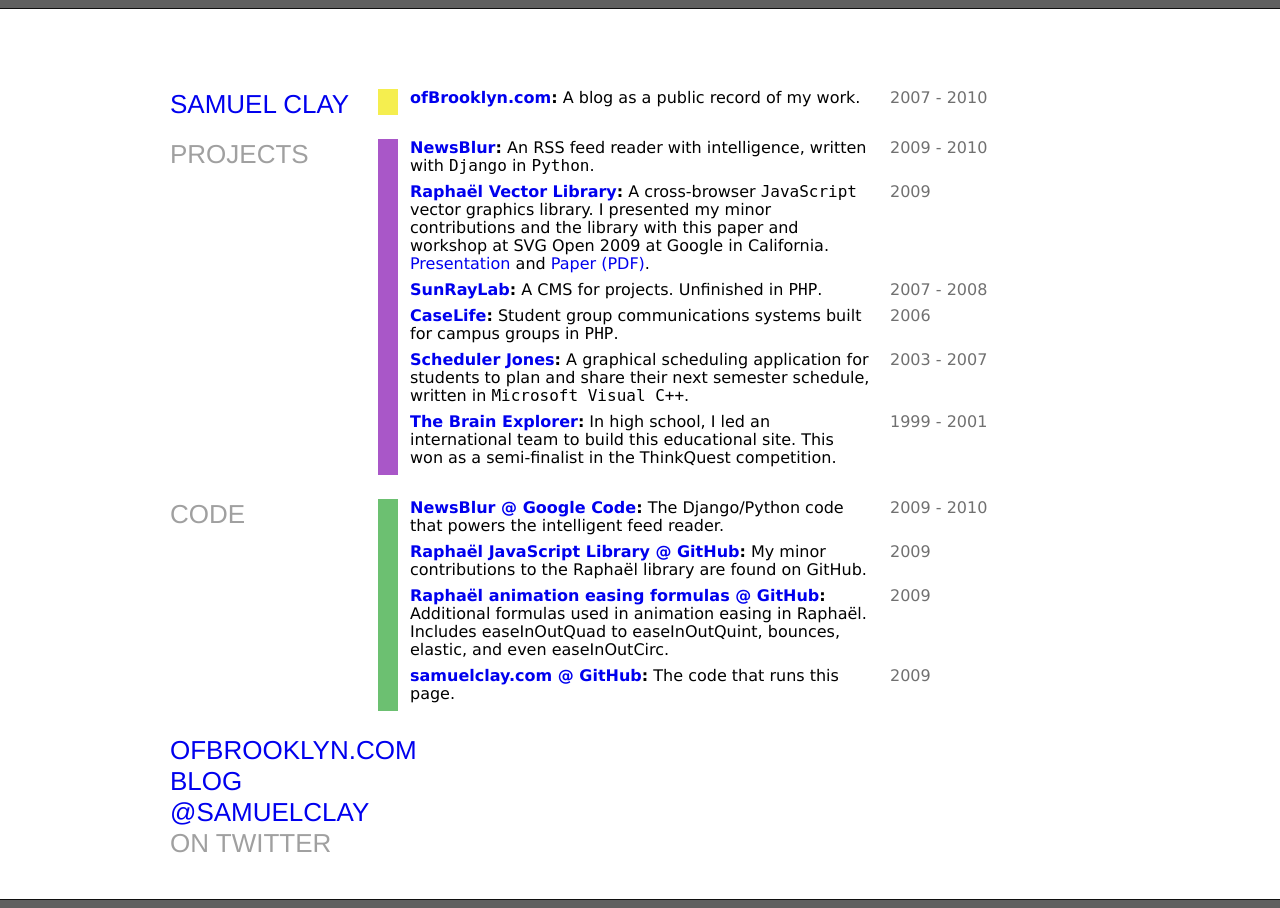
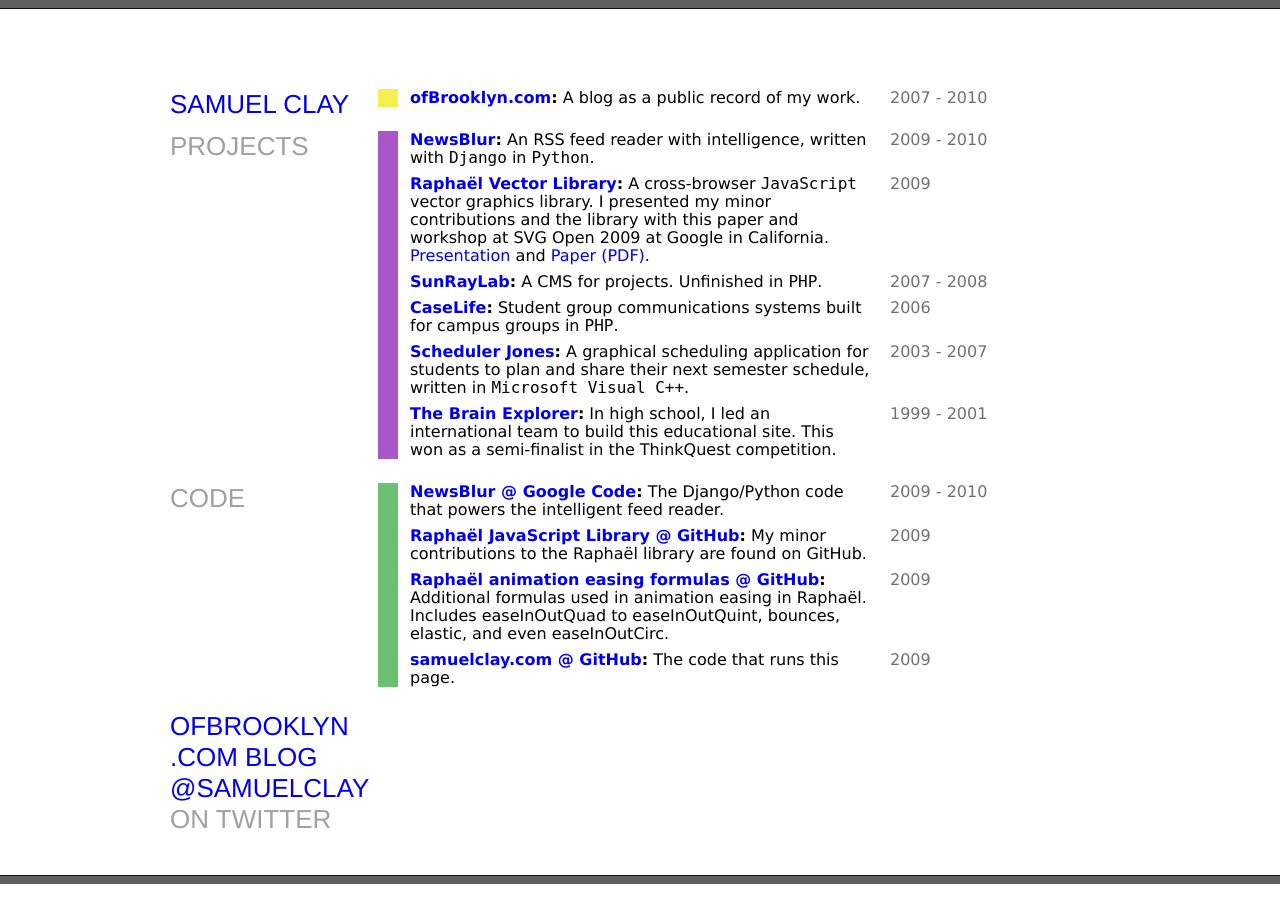
Before and after one commit to samuelclay/samuelclay, a Django app: template templates/index.html in a window 1280 px wide. After the commit the page ends 884 px from the top, so only its background shows below. Run offline with Django 3.2, Linux system fonts and the light colour scheme; the template is opened without the code that fills it, so the values that code supplies are empty.

Commit message:
Spacing is even between all lists.

```diff
--- a/media/styles/global.css
+++ b/media/styles/global.css
@@ -76,6 +76,11 @@ ul li {
     margin: 0 0 8px;
     line-height: 18px;
 }
+
+ul li.last {
+    margin: 0;
+}
+
 small {
      position: absolute;
      left: 480px;
--- a/templates/index.html
+++ b/templates/index.html
@@ -8,7 +8,7 @@
     <div class="header"><a href="mailto:samuel@ofbrooklyn.com">Samuel Clay</a></div>
     <div class="content block-intro">
         <ul>
-            <li>
+            <li class="last">
                 <strong><a href="http://www.ofbrooklyn.com">ofBrooklyn.com</a>:</strong> A blog  as a public record of my work.
                 <small>2007 - 2010</small>
             </li>
@@ -39,7 +39,7 @@
                 <strong><a href="http://www.ofbrooklyn.com/jones">Scheduler Jones</a>:</strong> A graphical scheduling application for students to plan and share their next semester schedule, written in <code>Microsoft Visual C++</code>.
                 <small>2003 - 2007</small>
             </li>
-            <li>
+            <li class="last">
                 <strong><a href="http://library.thinkquest.org/C0110299">The Brain Explorer</a>:</strong> In high school, I led an international team to build this educational site. This won as a semi-finalist in the ThinkQuest competition.
                 <small>1999 - 2001</small>
             </li>
@@ -61,18 +61,18 @@
                 <strong><a href="http://github.com/samuelclay/raphael-easing">Raphaël animation easing formulas @ GitHub</a>:</strong> Additional formulas used in animation easing in Raphaël. Includes easeInOutQuad to easeInOutQuint, bounces, elastic, and even easeInOutCirc.
                 <small>2009</small>
             </li>
-            <li>
+            <li class="last">
                 <strong><a href="http://github.com/samuelclay/samuelclay">samuelclay.com @ GitHub</a>:</strong> The code that runs this page.
                 <small>2009</small>
             </li>
         </ul>
     </div>
 
-    <div class="header"><a href="http://www.ofbrooklyn.com"><span>ofBrooklyn</span>.com Blog</a></div>
+    <div class="header"><a href="http://www.ofbrooklyn.com"><span>ofBrooklyn</span> .com Blog</a></div>
     <div class="content block-blog">
         <ul class="blog">
             {% for entry in blog_entries %}
-                <li>
+                <li {% if forloop.last %}class="last"{% endif %}>
                     <strong><a href="{{ entry.link }}">{{ entry.title|safe }}</a></strong>
                     <small>{{ entry.updated_parsed|date:"F jS, Y" }}</small>
                 </li>
@@ -84,7 +84,7 @@
     <div class="content block-twitter">
         <ul class="tweets">
             {% for tweet in tweets %}
-                <li>
+                <li{% if forloop.last %}class="last"{% endif %}>
                     {{ tweet.text|safe|urlize }}
                     <small>{{ tweet.relative_created_at }}</small>
                 </li>
```
